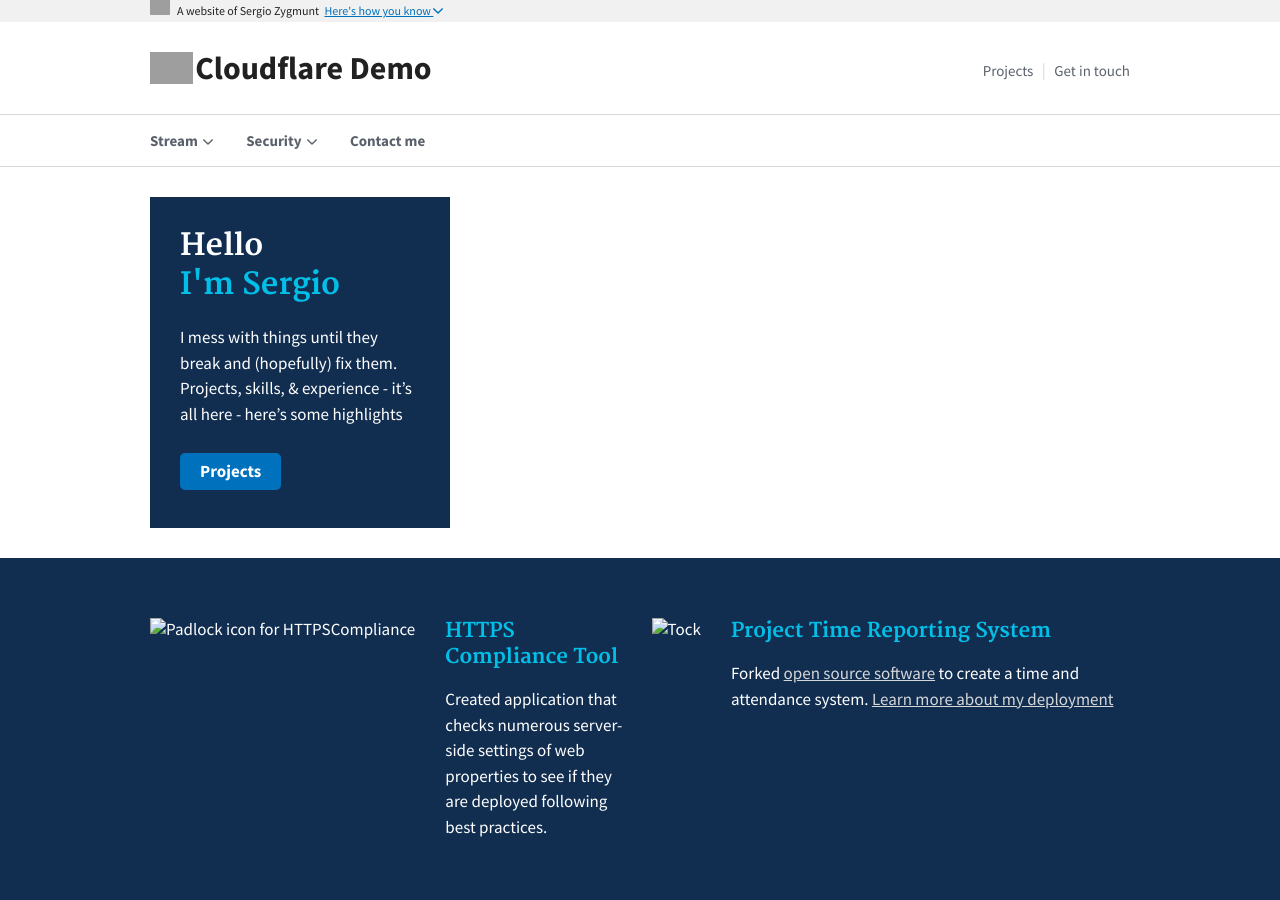
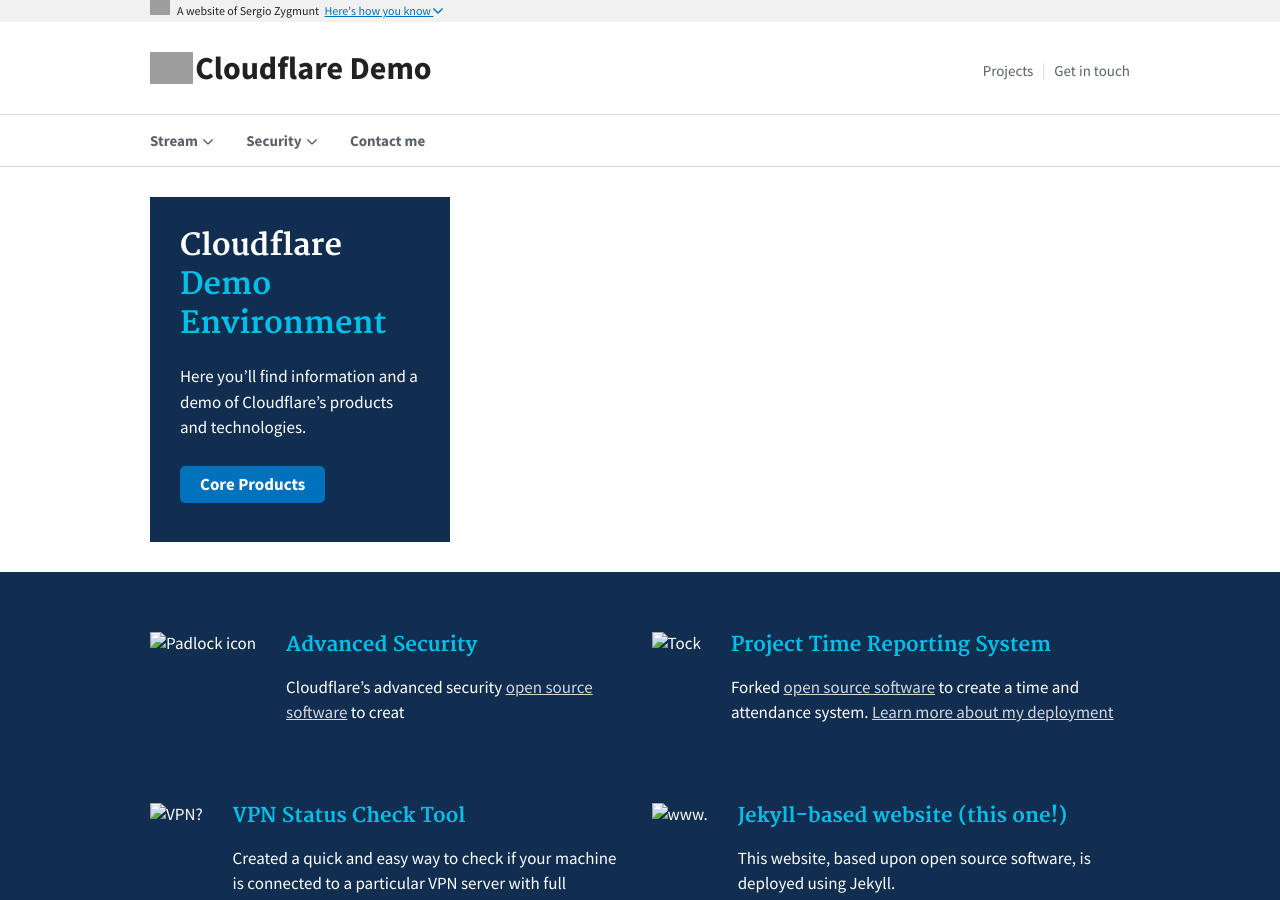
Before and after one commit to sergio-zygmunt-cf-demo/cloudflare-demo, a Jekyll site: the page built from demo/home.md, in a window 1280 px wide and 900 px high. Built offline with Jekyll 4.4.1, drawn with Linux system fonts in a browser that asks for light colours; grey boxes are pictures that could not be loaded.

Commit message:
Update home.md

```diff
--- a/demo/home.md
+++ b/demo/home.md
@@ -7,19 +7,19 @@ layout: home
 hero:
   image: https://sergiozygmunt.com/cdn-cgi/imagedelivery/_giFxkjSa0fKWn6HYiz9Ug/bc4e8749-d08d-41cd-51fd-a035b1c91a00/public
   callout:
-    alt: "Hello"
-    text: I'm Sergio
+    alt: "Cloudflare"
+    text: Demo Environment
   button:
-    href: /projects/
-    text: Projects
-  content: I mess with things until they break and (hopefully) fix them. <br> Projects, skills, & experience - it's all here - here's some highlights
+    href: /products/
+    text: Core Products
+  content: Here you'll find information and a demo of Cloudflare's products and technologies.
 
 graphics:
   - image:
       src: https://sergiozygmunt.com/cdn-cgi/imagedelivery/_giFxkjSa0fKWn6HYiz9Ug/dd18dbe1-6e75-4a39-ff61-1da0eb22f200/public
-      alt: 'Padlock icon for HTTPSCompliance'
-    title: HTTPS Compliance Tool
-    description: Created application that checks numerous server-side settings of web properties to see if they are deployed following best practices.
+      alt: 'Padlock icon'
+    title: Advanced Security
+    description: Cloudflare's advanced security [open source software](https://github.com/18f/tock) to creat
   - image:
       src: https://sergiozygmunt.com/cdn-cgi/imagedelivery/_giFxkjSa0fKWn6HYiz9Ug/9967e8a1-8646-46e9-0933-cdb04285a700/public
       alt: 'Tock'
```
